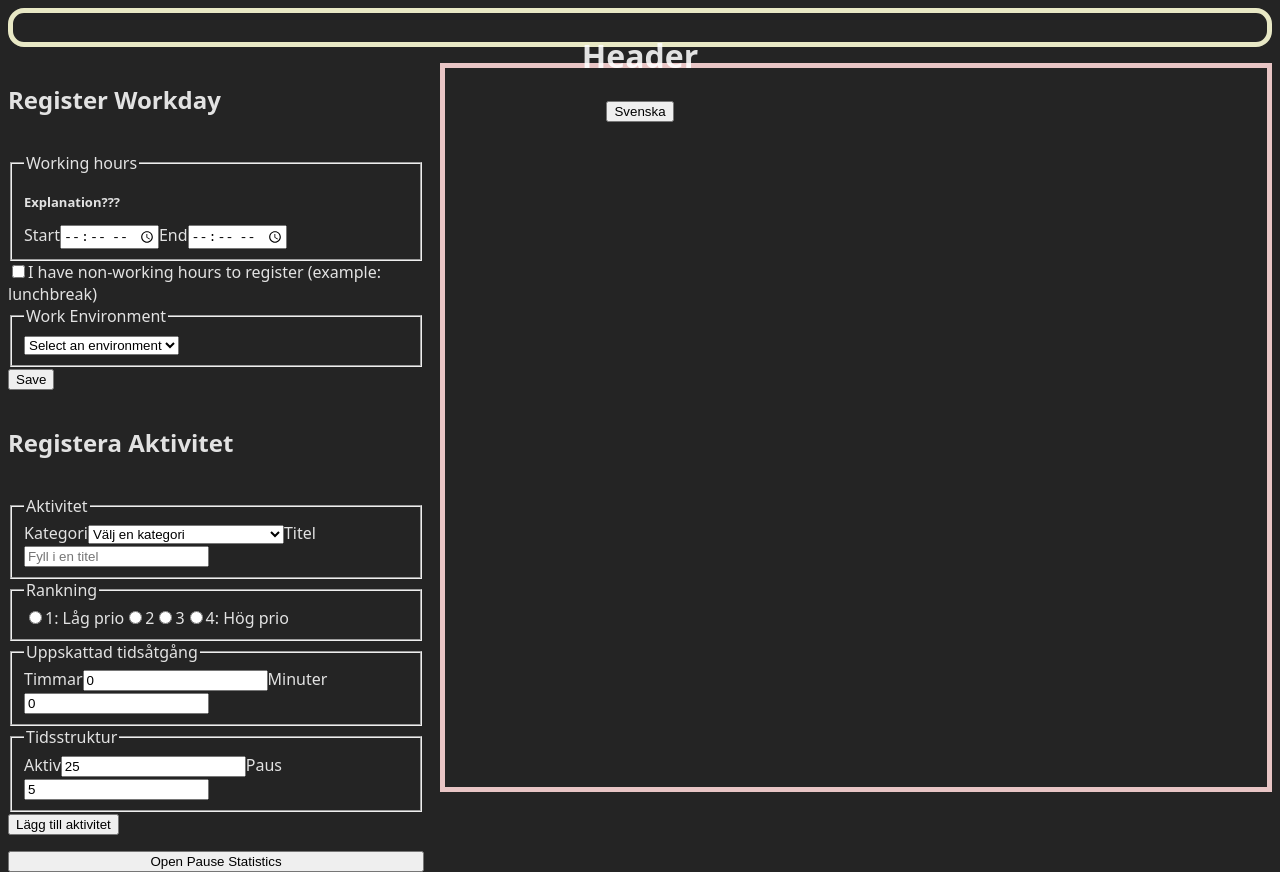
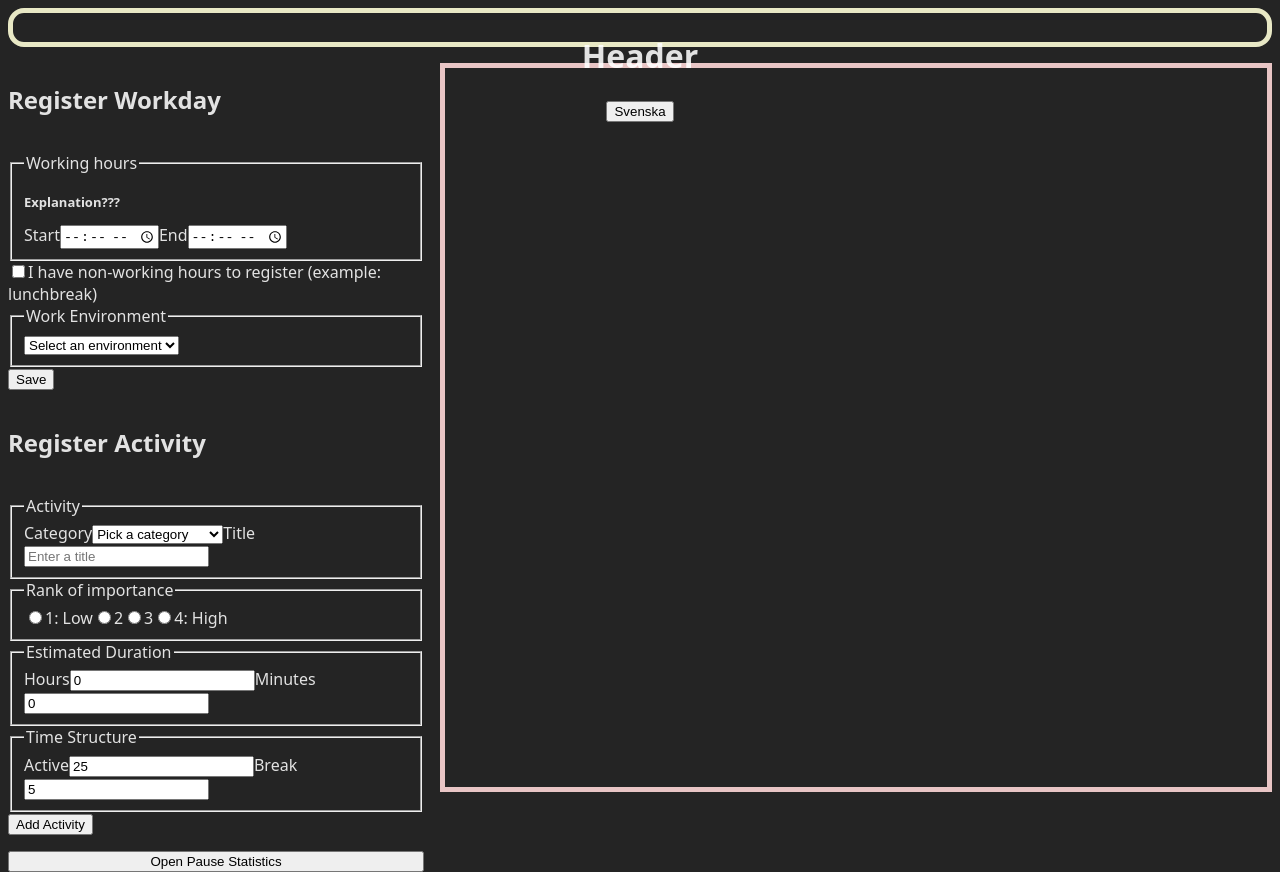
Before and after one commit to ollewarne/linkoping-pps, a React (Vite) app: page / in a window 1280 px wide. Built offline with nearby package versions, Linux system fonts and the light colour scheme.

Commit message:
retrieve language from useTranslator

```diff
--- a/src/components/ActivityForm/ActivityForm.jsx
+++ b/src/components/ActivityForm/ActivityForm.jsx
@@ -5,21 +5,24 @@ import { calculateDuration, toTotalMinutes } from "../../utils/validateTime";
 
 import { userOptions } from "../../constants/userOptions";
 import { languageLibrary } from "../../locales/language";
-
-// -------------------------
-let language = 'sv' // HÅRDKOD FÖR TEST --- TA BORT SEN
-// -------------------------
+import { useTranslator } from "../../contexts/languageContext";
 
 
 
-const categories = userOptions[language].category
-// ["Administrative", "Creative", "Technical", "Analytical", "Communication", "Planning", "Learning", "Sales & Marketing", "Support", "Operations", "Meeting"]
+
+
+
 
 function ActivityForm() {
+    const {language} =useTranslator();
     const [validationError, setValidationError] = useState("");
     const [selectedCategory, setSelectedCategory] = useState("");
     const activityId = useRef(1);
     const { activities, dispatch } = useActivities();
+
+    const categories = userOptions[language].category
+    // ["Administrative", "Creative", "Technical", "Analytical", "Communication", "Planning", "Learning", "Sales & Marketing", "Support", "Operations", "Meeting"]
+
 
     const MEETING_RANKING = "5";
 
```
